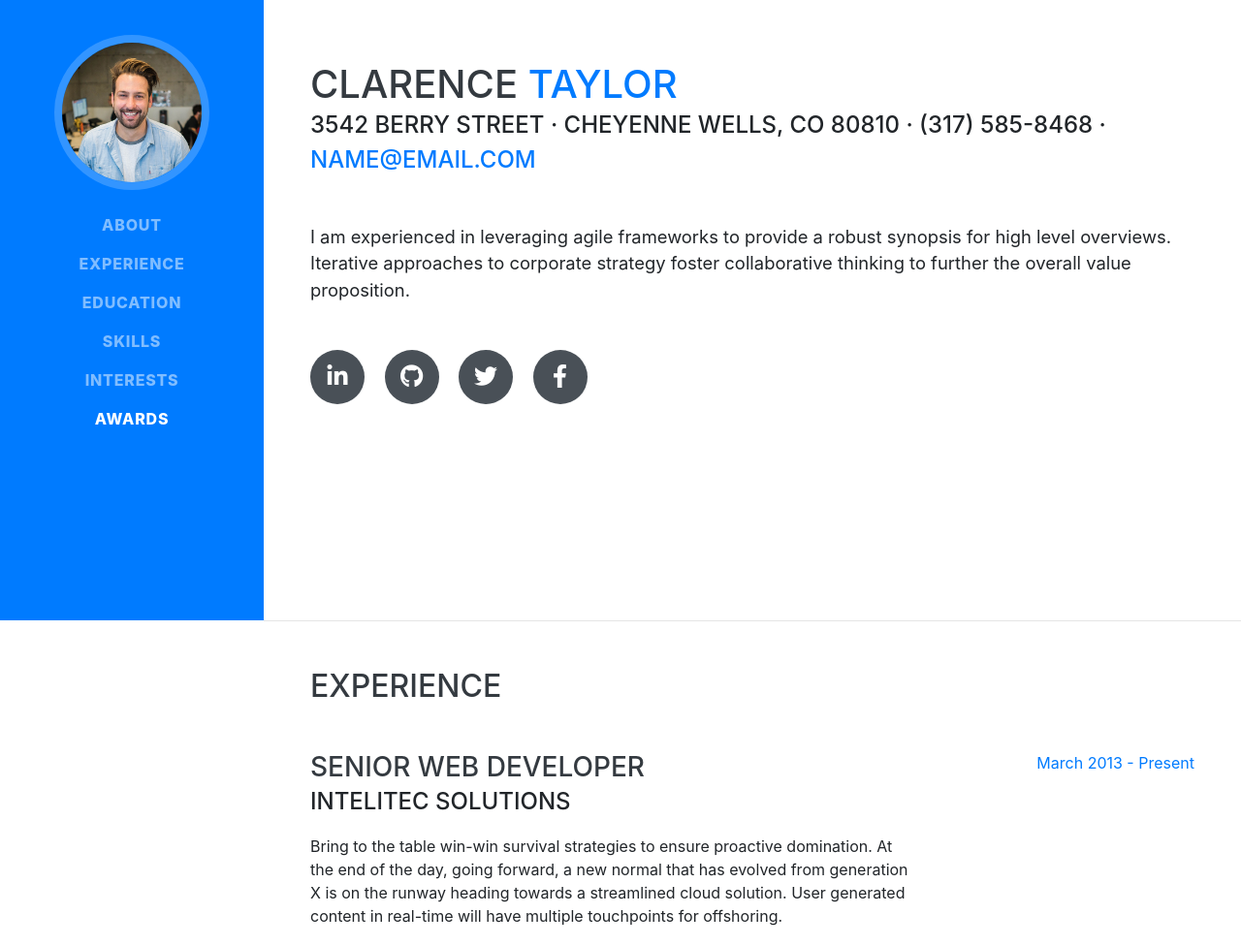
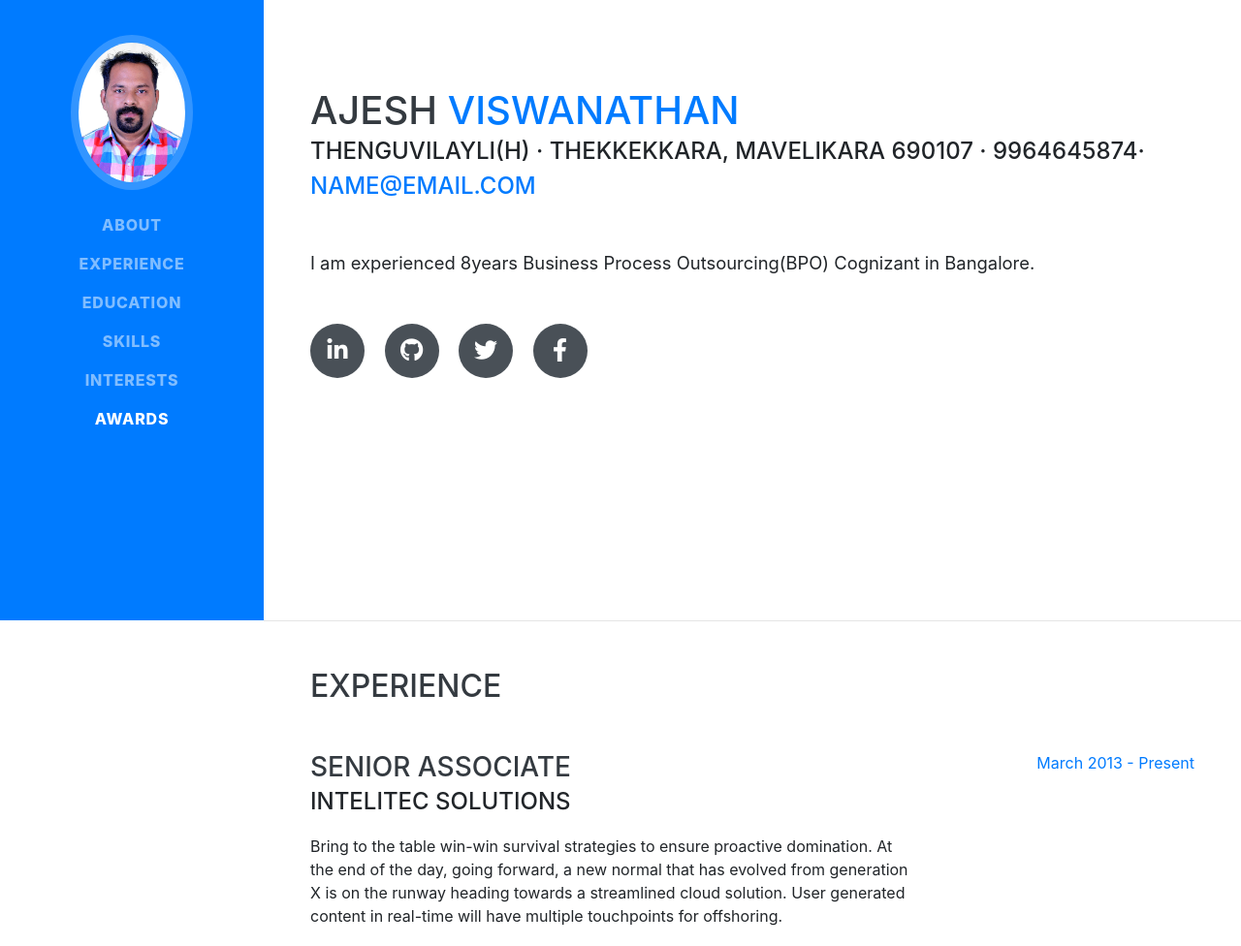
Before and after one commit to ajeshvisw/Startbootstrap, a website with bundled scripts: page index.html in a window 1280 px wide. Shown: the part 160-1136 px from the top of the page at 97% size. Built offline with nearby package versions, Linux system fonts and the light colour scheme; a web font is replaced by a local one.

Commit message:
changes to index.html

```diff
--- a/index.html
+++ b/index.html
@@ -27,9 +27,9 @@
 
   <nav class="navbar navbar-expand-lg navbar-dark bg-primary fixed-top" id="sideNav">
     <a class="navbar-brand js-scroll-trigger" href="#page-top">
-      <span class="d-block d-lg-none">Clarence Taylor</span>
+      <span class="d-block d-lg-none">Ajesh Viswanathan</span>
       <span class="d-none d-lg-block">
-        <img class="img-fluid img-profile rounded-circle mx-auto mb-2" src="img/profile.jpg" alt="">
+        <img class="img-fluid img-profile rounded-circle mx-auto mb-2" src="img/AJESH.jpg" alt="">
       </span>
     </a>
     <button class="navbar-toggler" type="button" data-toggle="collapse" data-target="#navbarSupportedContent" aria-controls="navbarSupportedContent" aria-expanded="false" aria-label="Toggle navigation">
@@ -63,13 +63,13 @@
 
     <section class="resume-section p-3 p-lg-5 d-flex align-items-center" id="about">
       <div class="w-100">
-        <h1 class="mb-0">Clarence
-          <span class="text-primary">Taylor</span>
+        <h1 class="mb-0">Ajesh
+          <span class="text-primary">Viswanathan</span>
         </h1>
-        <div class="subheading mb-5">3542 Berry Street · Cheyenne Wells, CO 80810 · (317) 585-8468 ·
-          <a href="mailto:name@email.com">name@email.com</a>
+        <div class="subheading mb-5">Thenguvilayli(H) · Thekkekkara, Mavelikara 690107 · 9964645874·
+          <a href="ajeshfic@gmail.com">name@email.com</a>
         </div>
-        <p class="lead mb-5">I am experienced in leveraging agile frameworks to provide a robust synopsis for high level overviews. Iterative approaches to corporate strategy foster collaborative thinking to further the overall value proposition.</p>
+        <p class="lead mb-5">I am experienced 8years Business Process Outsourcing(BPO) Cognizant in Bangalore.</p>
         <div class="social-icons">
           <a href="#">
             <i class="fab fa-linkedin-in"></i>
@@ -95,7 +95,7 @@
 
         <div class="resume-item d-flex flex-column flex-md-row justify-content-between mb-5">
           <div class="resume-content">
-            <h3 class="mb-0">Senior Web Developer</h3>
+            <h3 class="mb-0">senior associate</h3>
             <div class="subheading mb-3">Intelitec Solutions</div>
             <p>Bring to the table win-win survival strategies to ensure proactive domination. At the end of the day, going forward, a new normal that has evolved from generation X is on the runway heading towards a streamlined cloud solution. User generated content in real-time will have multiple touchpoints for offshoring.</p>
           </div>
```
Also changed, not shown: img/AJESH.jpg (added).
